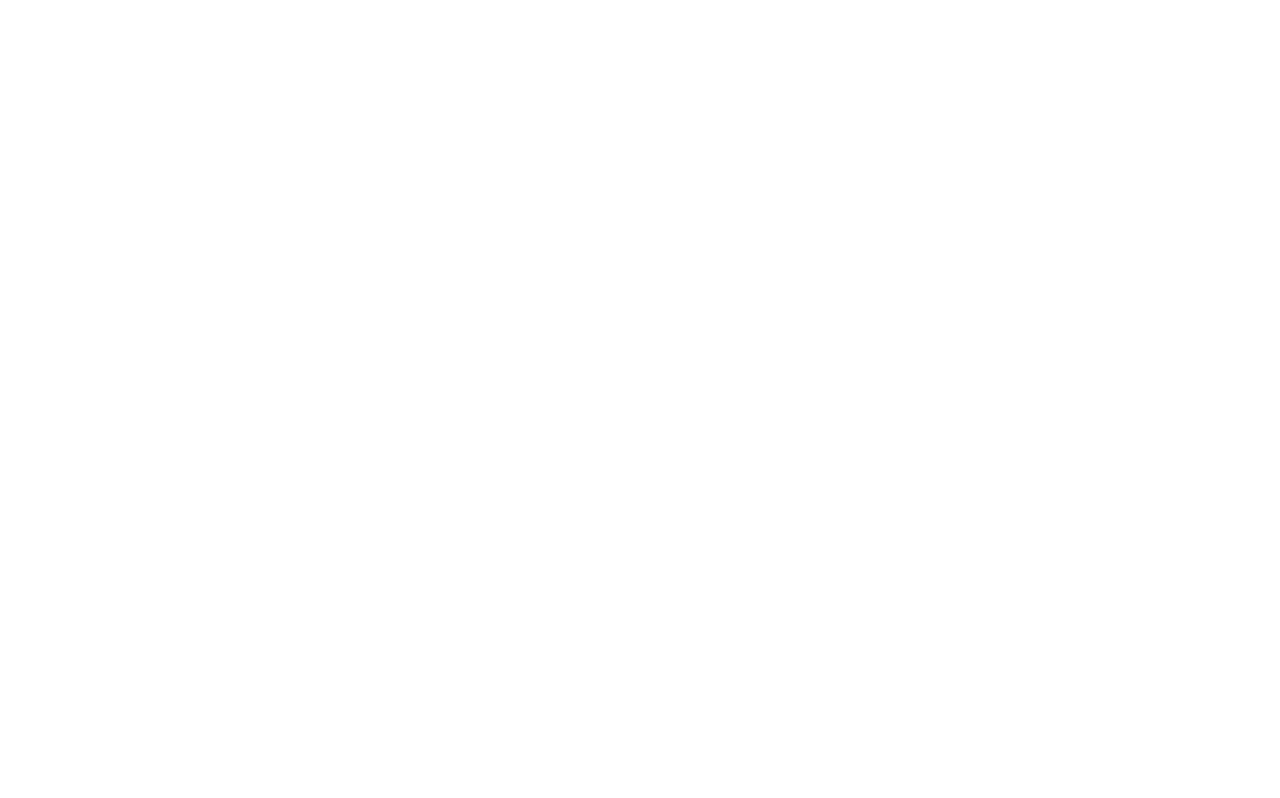
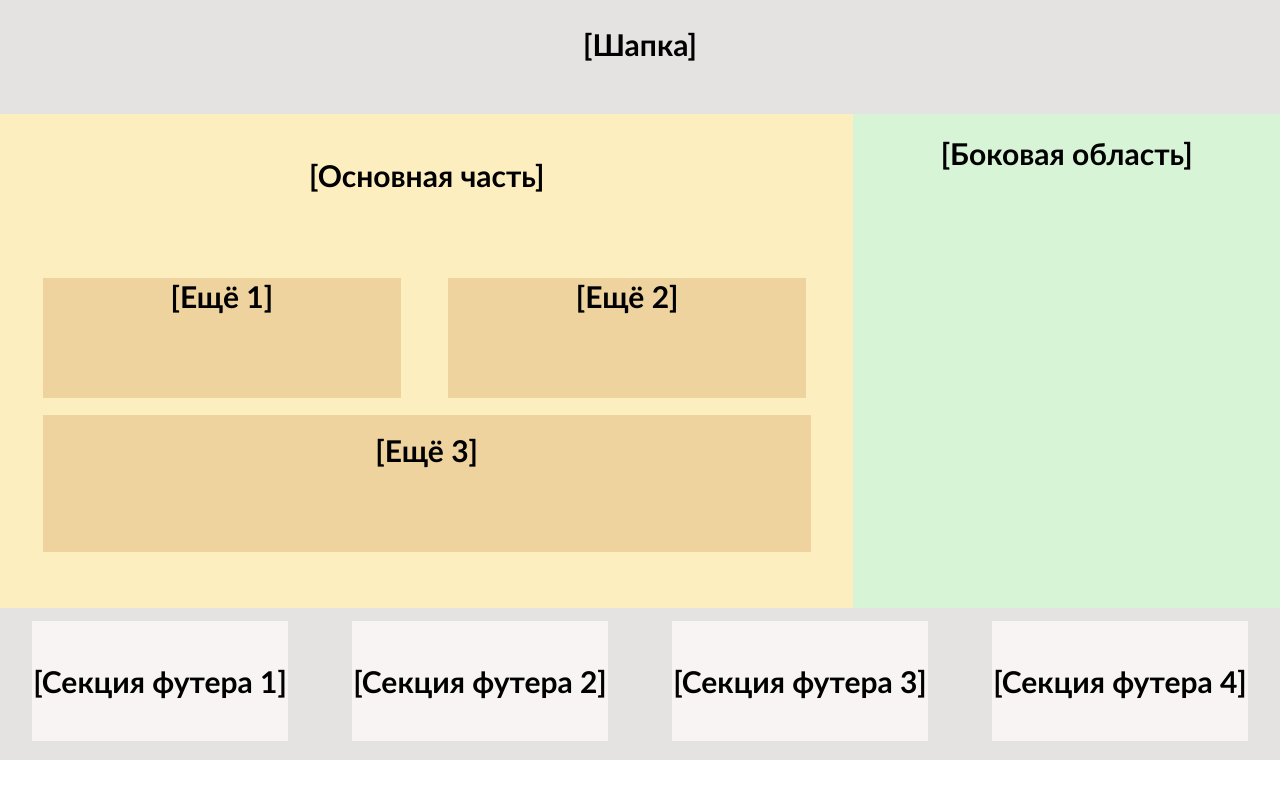
Before and after one commit to RealShadd/week7_first-task, a plain HTML site: page index.html in a window 1280 px wide. Drawn offline with Linux system fonts and the light colour scheme.

Commit message:
final-commit

```diff
--- a/index.html
+++ b/index.html
@@ -3,7 +3,29 @@
   <head>
     <meta charset="UTF-8" />
     <meta name="viewport" content="width=device-width, initial-scale=1.0" />
-    <title>Document</title>
+    <title>GridPage</title>
+    <link rel="stylesheet" href="styles/index.css" />
   </head>
-  <body></body>
+  <body>
+    <div class="container">
+      <header class="header">[Шапка]</header>
+      <main class="main">
+        <div class="mainpart">[Основная часть]</div>
+        <div>
+          <div class="morepart">
+            <div class="more more-1">[Ещё 1]</div>
+            <div class="more more-2">[Ещё 2]</div>
+            <div class="more more-3">[Ещё 3]</div>
+          </div>
+        </div>
+      </main>
+      <aside class="aside">[Боковая область]</aside>
+      <footer class="footer">
+        <div class="section">[Секция футера 1]</div>
+        <div class="section">[Секция футера 2]</div>
+        <div class="section">[Секция футера 3]</div>
+        <div class="section">[Секция футера 4]</div>
+      </footer>
+    </div>
+  </body>
 </html>
--- a/styles/index.css
+++ b/styles/index.css
@@ -0,0 +1,89 @@
+html {
+  font-size: 16px;
+  height: 100%;
+}
+html,
+body {
+  margin: 0;
+  padding: 0;
+  height: 100%;
+}
+.header {
+  background-color: rgb(229, 226, 226);
+  grid-area: header;
+  text-align: center;
+  padding-top: 2%;
+}
+.footer {
+  background-color: rgb(229, 226, 226);
+  grid-area: footer;
+  display: flex;
+  justify-content: space-around;
+}
+.main {
+  background-color: rgb(252, 238, 191);
+  grid-area: main;
+}
+.aside {
+  background-color: rgb(215, 244, 215);
+  grid-area: aside;
+  text-align: center;
+  padding-top: 5%;
+}
+.mainpart {
+  text-align: center;
+  padding-top: 5%;
+  padding-bottom: 10%;
+}
+.morepart {
+  text-align: center;
+  display: grid;
+  grid-template-columns: 1fr 1fr;
+  grid-template-rows: 1fr 1fr;
+  grid-template-areas:
+    "more-1 more-2"
+    "more-3 more-3";
+}
+.more {
+  background-color: rgb(239, 211, 159);
+  width: 28vw;
+  height: 15vh;
+  justify-content: space-around;
+}
+.more-1 {
+  grid-area: more-1;
+  margin-left: 10%;
+}
+.more-2 {
+  grid-area: more-2;
+  margin-left: 5%;
+}
+.more-3 {
+  grid-area: more-3;
+  margin-left: 5%;
+  padding-top: 2%;
+  width: 90%;
+}
+
+.section {
+  background-color: rgb(249, 244, 244);
+  text-align: center;
+  justify-content: space-around;
+  align-content: space-around;
+  width: 20vw;
+  height: 15vh;
+  margin-top: 1%;
+}
+.container {
+  display: grid;
+  grid-template-columns: 1fr 1fr 1fr;
+  grid-template-rows: 15% 1fr 20%;
+  grid-template-areas:
+    "header header header"
+    "main main aside"
+    "footer footer footer";
+  font-family: "Gill Sans", "Gill Sans MT", Calibri, "Trebuchet MS", sans-serif;
+  font-weight: 600;
+  font-size: 30px;
+  height: 95vh;
+}
```
